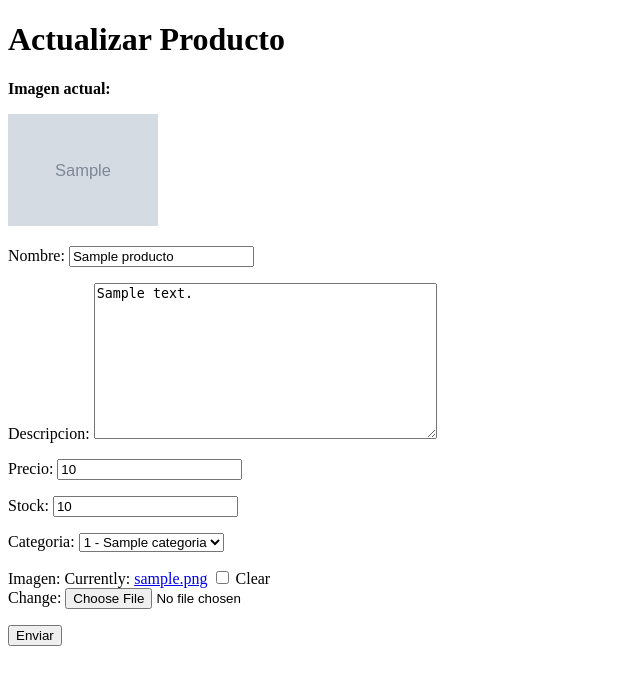
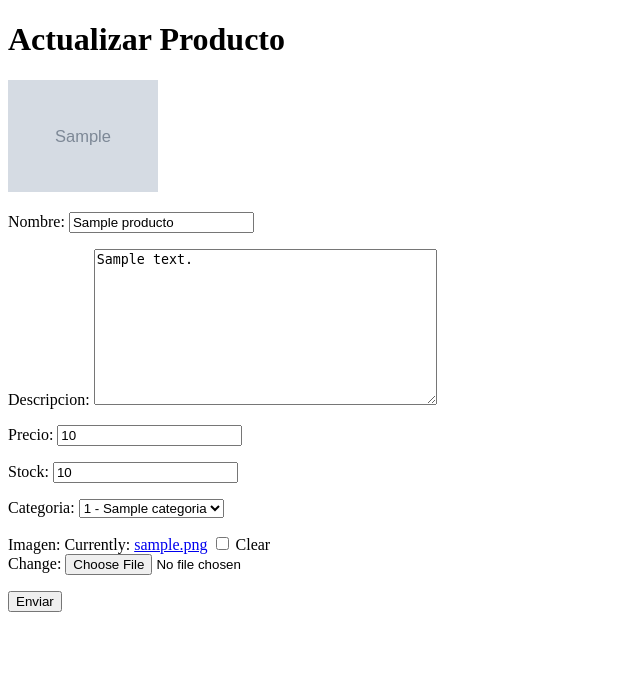
Before and after one commit to Naacho-mp/backend_tienda, a Django app: page /actualizar_producto/1/ in a window 1280 px wide. Shown: the top 685 px of the page, without its empty margins (0-640 px from the left). Run offline with Django 5.2, Linux system fonts and the light colour scheme; a user stored in the database is signed in; tables that the repository leaves empty hold one stand-in row (values such as "Sample post"); grey boxes marked "Sample" are stand-in pictures.

Commit message:
cambie algo poco nomas

```diff
--- a/backend/tienda/templates/tienda/actualizar_producto.html
+++ b/backend/tienda/templates/tienda/actualizar_producto.html
@@ -14,7 +14,6 @@
 
             {% if producto_form.instance.imagen %}
 
-            <p><strong>Imagen actual:</strong></p>
             <img src="{{ producto_form.instance.imagen.url }}" width="150" class="mb-3">
 
             {% endif %}
```
